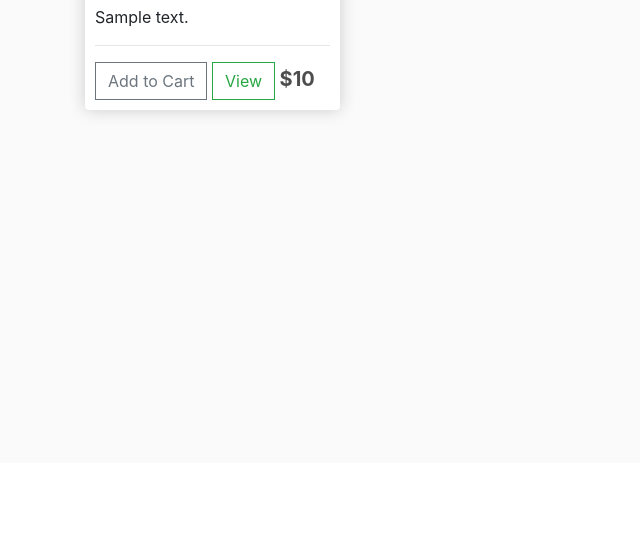
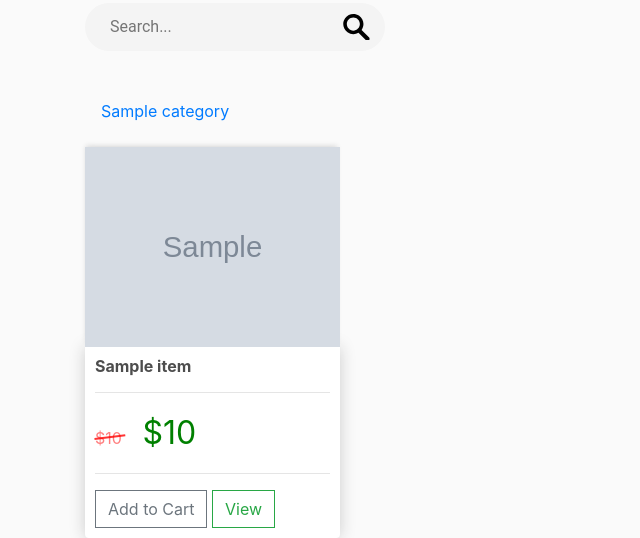
Before and after one commit to gitacc908/taplink_clone, a Django app: template apps/store/templates/store.html in a window 1280 px wide. Shown: the part 337-875 px from the top of the page, without its empty margins (0-640 px from the left). Before the commit the page ends 455 px from the top, so only its background shows below. Run offline with Django 3.2, Linux system fonts and the light colour scheme; the template is opened without the code that fills it: most values are stand-ins (such as "Sample title", 1, 10 or a date in 2020); grey boxes marked "Sample" are stand-in pictures; some libraries are stand-ins or nearby versions.

Commit message:
indent modifications

```diff
--- a/apps/store/css/main.css
+++ b/apps/store/css/main.css
@@ -11,7 +11,22 @@ h1,h2,h3,h4,h5,h6{
 	background-color: #fff;
 	border-radius: 4px;
 	padding: 10px;
+
 }
+.my-box{
+	display: flex;
+	justify-content: space-between;
+}
+
+@media(max-width:576px) {
+	.my-box2{
+		overflow-x: auto;
+	}
+	.my-box2 div{
+		min-width: 100px;
+	}
+}
+
 
 .thumbnail{
 	width: 100%;
@@ -132,3 +147,112 @@ h1,h2,h3,h4,h5,h6{
   .sidenav {padding-top: 15px;}
   .sidenav a {font-size: 18px;}
 }
+
+.hidden-text{
+	white-space: nowrap;
+	overflow: hidden;
+	text-overflow: ellipsis;
+}
+.my-seacrh{
+	display: flex;
+	width: 100%;
+	justify-content: flex-start;
+}
+.my-seacrh .search3.homepage2{
+	margin-left: 0;
+	margin-bottom: 40px;
+}
+
+.search3.homepage2 {
+    background: #f4f4f4;
+    margin-left: 5%;
+    padding: 10px 15px;
+	width: 300px;
+	border-radius: 25px;
+}
+
+form.search-form.has-categories-select {
+    display: flex;
+    height: 28px;
+    line-height: 28px;
+	align-items: center;
+}
+
+.search3 input {
+    border: none;
+    background: transparent;
+    width: 195px;
+    padding-left: 10px;
+    font-family: roboto;
+	width: 100%;
+}
+.search3 input:focus{
+	outline: none;
+}
+
+.search3 button {
+    background: none;
+    border: none;
+    font-size: 20px;
+    padding-left: 50px;
+	display: flex;
+	align-items: center;
+	padding: 0;
+	width: 30px;
+}
+.search3 button:focus{
+	outline: none;
+}
+.search3 button svg{
+	width: 100%;
+	height: 100%;
+}
+@media(max-width:576px) {
+	.search3.homepage2 {
+		height: fit-content;
+	}
+	.search3.homepage2 button{
+		padding: 0;
+		width: 18px;
+		height: 18px;
+	}
+	.my-box{
+		flex-direction: column;
+		align-items: center;
+		row-gap: 10px;
+	}
+}
+.prod_count {
+	color: red;
+}
+
+.style-1 del {
+	color: rgba(255, 0, 0, 0.5);
+	text-decoration: none;
+	position: relative;
+  }
+
+.style-1 del:before {
+	content: " ";
+	display: block;
+	width: 100%;
+	border-top: 2px solid rgba(255, 0, 0, 0.8);
+	height: 12px;
+	position: absolute;
+	bottom: 0;
+	left: 0;
+	transform: rotate(-7deg);
+}
+.style-1 ins {
+	color: green;
+	font-size: 32px;
+	text-decoration: none;
+	padding: 1em 1em 1em 0.5em;
+}
+
+.price ins{
+	color: black;
+	font-size: 32px;
+	text-decoration: none;
+	padding: 1em 1em 1em 0.5em;
+}
--- a/apps/store/payment/paybox.py
+++ b/apps/store/payment/paybox.py
@@ -11,6 +11,8 @@ CALLBACK_BASE_URL = "localhost:8000/"
 
 
 def get_url(purchase, description, request) -> str:
+    # pg_result_url = str(request.build_absolute_uri())
+    # pg_result_url = pg_result_url.replace(request.path_info, str(reverse_lazy('get_payment_response')))
     data = {
         "order": f"{purchase.id}",
         "amount": simplejson.dumps(purchase.get_total()),
--- a/apps/store/templates/checkout.html
+++ b/apps/store/templates/checkout.html
@@ -35,8 +35,7 @@
 			<hr>
 			<p>Payment Information:</p>
 			<hr>
-			<select name="buying_type" class="select form-control" id="id_buying_type"> <option value="card" selected="">Purchase by card</option> <option value="cash">Purchase by cash</option>
-
+			<select name="buying_type" class="select form-control" id="id_buying_type"> <option value="4" selected="">Purchase by card</option> <option value="5">Purchase by cash</option>
 			</select>
 			<hr>
 			<input id="form-button" class="btn btn-success btn-block" type="submit" value="Continue">
--- a/apps/store/templates/main.html
+++ b/apps/store/templates/main.html
@@ -11,7 +11,11 @@
 <body>
 	<nav class="navbar navbar-expand-lg navbar-dark bg-dark">
 	{% if not request.user.is_authenticated %}
-	  <a class="navbar-brand" href="{% url 'login' %}">login</a>
+	  <ul class="navbar-nav mr-auto">
+		<li class="nav-item active">
+		  <a class="nav-link" href="{% url 'login' %}">login <span class="sr-only">(current)</span></a>
+		</li>
+	  </ul>
 	  {% endif %}
 	  <button class="navbar-toggler" type="button" data-toggle="collapse" data-target="#navbarSupportedContent" aria-controls="navbarSupportedContent" aria-expanded="false" aria-label="Toggle navigation">
 	    <span class="navbar-toggler-icon"></span>
@@ -24,9 +28,8 @@
 	    </ul>
 	    <div class="form-inline my-2 my-lg-0">
 			<a href="{% url 'cart' %}">
-				<svg xmlns="http://www.w3.org/2000/svg" width="20" height="20" fill="currentColor" class="bi bi-cart" viewBox="0 0 16 16">
-				<path d="M0 1.5A.5.5 0 0 1 .5 1H2a.5.5 0 0 1 .485.379L2.89 3H14.5a.5.5 0 0 1 .491.592l-1.5 8A.5.5 0 0 1 13 12H4a.5.5 0 0 1-.491-.408L2.01 3.607 1.61 2H.5a.5.5 0 0 1-.5-.5zM3.102 4l1.313 7h8.17l1.313-7H3.102zM5 12a2 2 0 1 0 0 4 2 2 0 0 0 0-4zm7 0a2 2 0 1 0 0 4 2 2 0 0 0 0-4zm-7 1a1 1 0 1 1 0 2 1 1 0 0 1 0-2zm7 0a1 1 0 1 1 0 2 1 1 0 0 1 0-2z"/>
-				</svg>
+				<span class='badge badge-warning' id='lblCartCount'> {{order.get_cart_items}} </span>
+				<img src="https://img.icons8.com/emoji/48/000000/basket.png"/>
 			</a>
 	    </div>
 	  </div>
--- a/apps/store/templates/payment_result.html
+++ b/apps/store/templates/payment_result.html
@@ -0,0 +1,5 @@
+{% extends 'main.html' %}
+{% load static %}
+{% block content %}
+<h1>some test text</h1>
+{% endblock %}
--- a/apps/store/templates/store.html
+++ b/apps/store/templates/store.html
@@ -1,27 +1,66 @@
 {% extends 'main.html' %}
 {% load static %}
 {% block content %}
-<div class="sidenav">
+<div class="my-seacrh">
+	<div class="search3 homepage2">
+		<form method="get" action="/search" role="search" class="search-form  has-categories-select">
+			<input name="q" class="search-input" type="text" value="" placeholder="Search..." autocomplete="off">
+			<input type="hidden" name="post_type" value="product">
+			<button type="submit">
+			<svg xmlns="http://www.w3.org/2000/svg" height="136pt" version="1.1" viewBox="-1 0 136 136.21852"
+				width="136pt">
+				<g id="surface1">
+					<path
+				d="M 93.148438 80.832031 C 109.5 57.742188 104.03125 25.769531 80.941406 9.421875 C 57.851562 -6.925781 25.878906 -1.460938 9.53125 21.632812 C -6.816406 44.722656 -1.351562 76.691406 21.742188 93.039062 C 38.222656 104.707031 60.011719 105.605469 77.394531 95.339844 L 115.164062 132.882812 C 119.242188 137.175781 126.027344 137.347656 130.320312 133.269531 C 134.613281 129.195312 134.785156 122.410156 130.710938 118.117188 C 130.582031 117.980469 130.457031 117.855469 130.320312 117.726562 Z M 51.308594 84.332031 C 33.0625 84.335938 18.269531 69.554688 18.257812 51.308594 C 18.253906 33.0625 33.035156 18.269531 51.285156 18.261719 C 69.507812 18.253906 84.292969 33.011719 84.328125 51.234375 C 84.359375 69.484375 69.585938 84.300781 51.332031 84.332031 C 51.324219 84.332031 51.320312 84.332031 51.308594 84.332031 Z M 51.308594 84.332031 "
+				style=" stroke:none;fill-rule:nonzero;fill:rgb(0%,0%,0%);fill-opacity:1;" />
+				</g>
+			</svg>
+			</button>
+		</form>
+	</div>
+</div>
+<ul class="nav nav-pills mb-3" id="pills-tab" role="tablist">
 	{% for category in categories %}
-	<a href="#about">{{ category }}</a>
+	<li class="nav-item">
+		<a class="nav-link " id="pills-home-tab" data-toggle="pill" href="#pills-home" role="tab"
+			aria-controls="pills-home" aria-selected="true">{{ category.title }}</a>
+	</li>
 	{% endfor %}
+</ul>
+<div class="tab-content" id="pills-tabContent">
+	<div class="tab-pane fade show active" id="pills-home" role="tabpanel" aria-labelledby="pills-home-tab"></div>
+	<div class="tab-pane fade" id="pills-profile" role="tabpanel" aria-labelledby="pills-profile-tab"></div>
+	<div class="tab-pane fade" id="pills-contact" role="tabpanel" aria-labelledby="pills-contact-tab"></div>
 </div>
-
 <div class="row">
 	{% for product in products %}
-		<div class="col-sm-3">
+	<div class="col-lg-3 col-md-4 col-6">
 		<img class="thumbnail" src="{{product.main_image.url}}">
 		<div class="box-element product">
 			<h6><strong>{{product.title}}</strong></h6>
 			<hr>
-				<p>{{ product.description }}</p>
+			{% if product.discount_price %}
+			<div class="style-1">
+				<del>
+				  <span class="amount">${{product.price}}</span>
+				</del>
+				<ins>
+				  <span class="amount">${{product.discount_price}}</span>
+				</ins>
+			  </div>
+			{% else %}
+			<div class="style-1 price">
+				<ins>
+					<span class="amount">${{product.price}}</span>
+				  </ins>
+			</div>
+			{% endif %}
 			<hr>
-				<a href="{{ product.get_add_to_cart_url }}" class="btn btn-outline-secondary add-btn update-cart">Add to Cart</a>
+			<a href="{{ product.get_add_to_cart_url }}" class="btn btn-outline-secondary add-btn update-cart">Add to
+				Cart</a>
 			<a class="btn btn-outline-success" href="{{ product.get_absolute_url }}">View</a>
-				<h5 style="display: inline-block;" ><strong>${{product.price}}</strong></h5>
 		</div>
 	</div>
 	{% endfor %}
 </div>
-
 {% endblock content %}
--- a/apps/store/urls.py
+++ b/apps/store/urls.py
@@ -20,8 +20,8 @@ urlpatterns = [
                                                         name='remove_from_cart'),
     # TODO: payment responce handling
     # payment response
-    # path('api/v1/purchases/payment_response/', views.PaymentResult.as_view(),
-    #                                                 name='get_payment_response'),
+    path('api/v1/purchases/payment_response/', views.PaymentResult.as_view(),
+                                                    name='get_payment_response'),
     # path('v4/payments', views.PaymentPost.as_view(),
-    #                                                 name='payment_result'),
+                                                    # name='payment_result'),
 ]
--- a/apps/taplink/views.py
+++ b/apps/taplink/views.py
@@ -86,7 +86,7 @@ class AddMessengerView(LoginRequiredMixin, FormView):
 
     def get_success_url(self):
         return reverse('get_deck_with_link', kwargs={
-                                            'slug': self.kwargs['slug']})
+                                                'slug': self.kwargs['slug']})
 
 
 class AddAvatarView(LoginRequiredMixin, FormView):
```
Also changed, not shown: apps/store/forms.py (+5 -8 lines), apps/store/mixins.py (+8 -1 lines), apps/store/models.py (+13 -24 lines), apps/store/templates/product_page.html (+38 -11 lines), apps/store/views.py (+37 -41 lines). Lines whose indentation alone changed are shown as unchanged.
